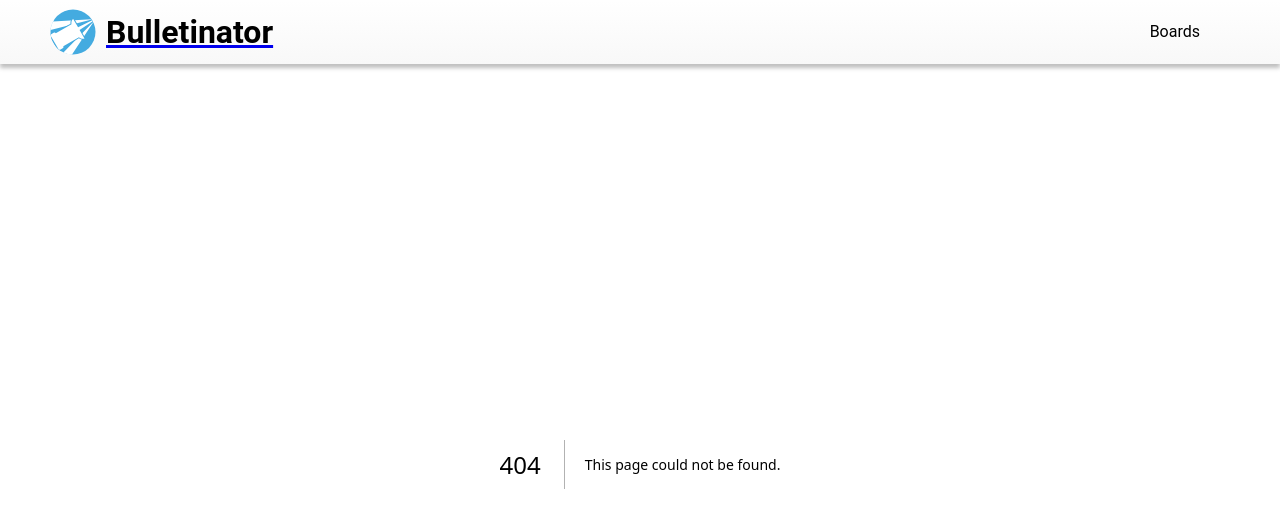
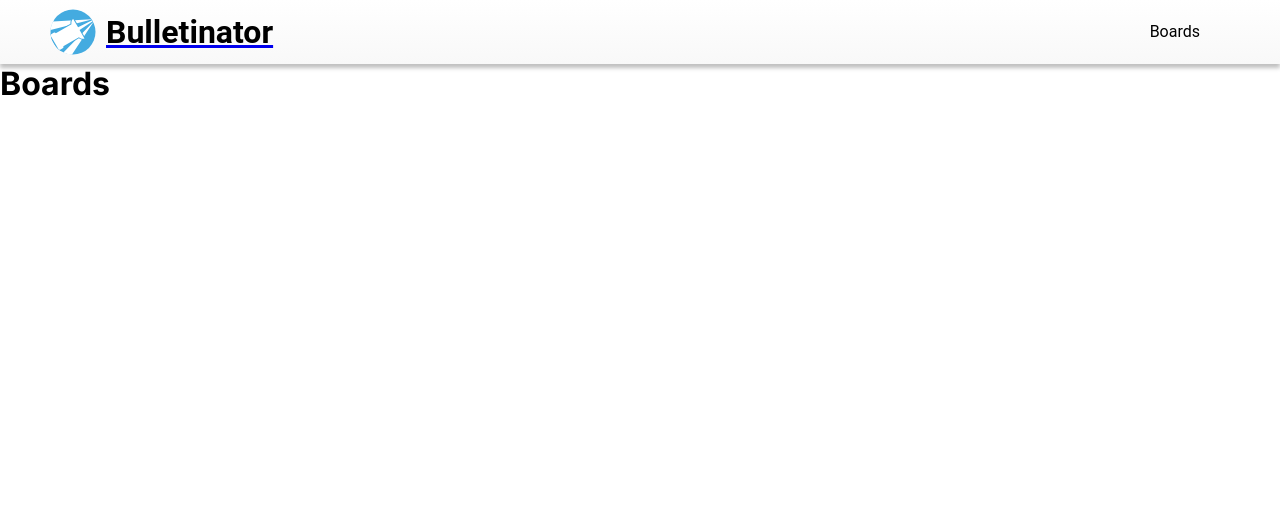
Before and after one commit to SoshJam/Bulletinator, a Next.js app: page /boards in a window 1280 px wide. Before the commit this address had no page. Shown: the top 528 px of the page. Built offline with nearby package versions, Linux system fonts and the light colour scheme.

Commit message:
Create Boards page

```diff
--- /dev/null
+++ b/src/app/boards/page.tsx
@@ -0,0 +1,10 @@
+import styles from "./page.module.scss";
+
+export default async function BoardPage({ params }: Readonly<{ params: { id: string } }>) {
+
+    return (
+        <main>
+            <h1>Boards</h1>
+        </main>
+    );
+}
```
Also changed, not shown: src/app/boards/page.module.scss (added).
